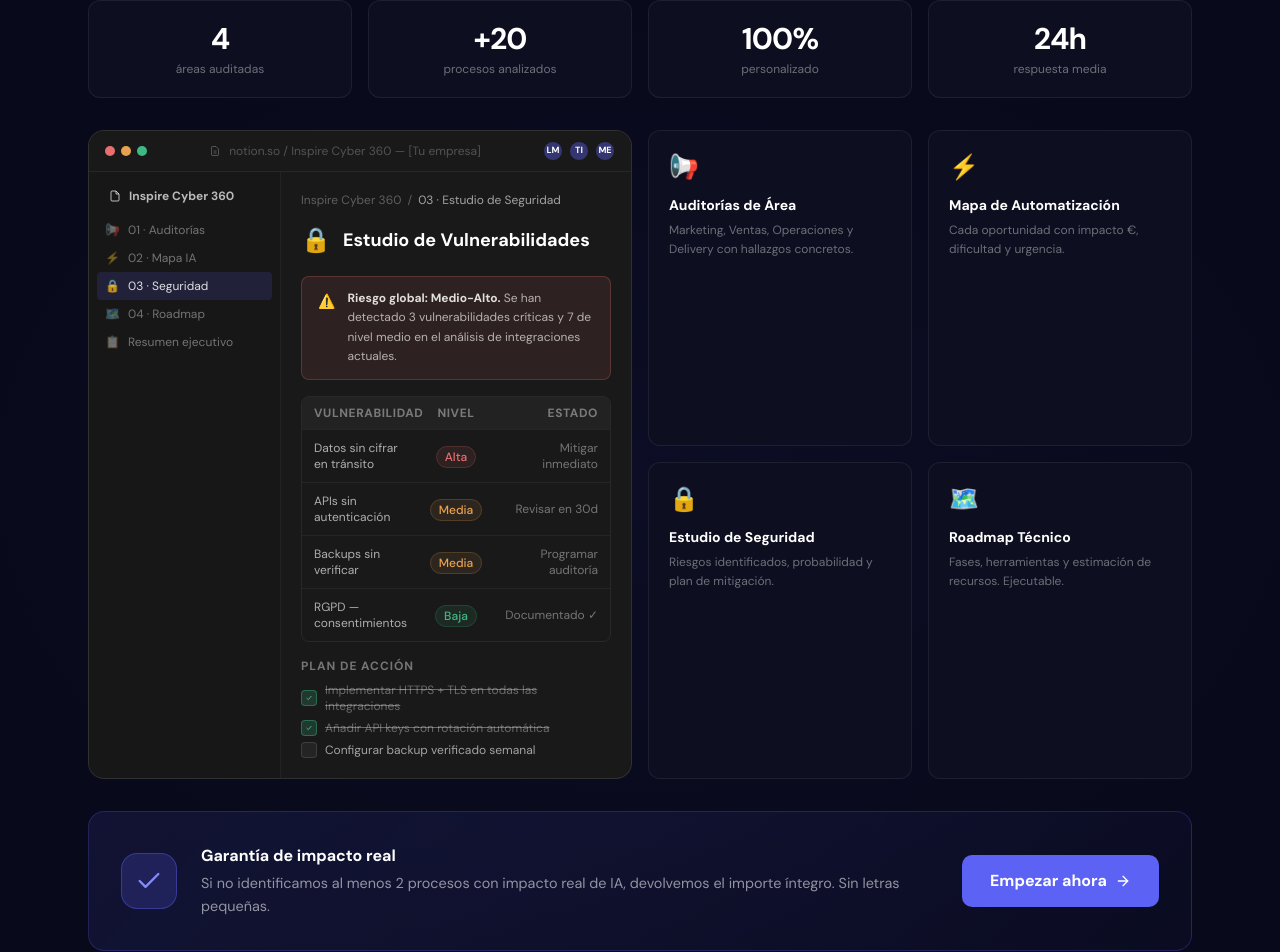
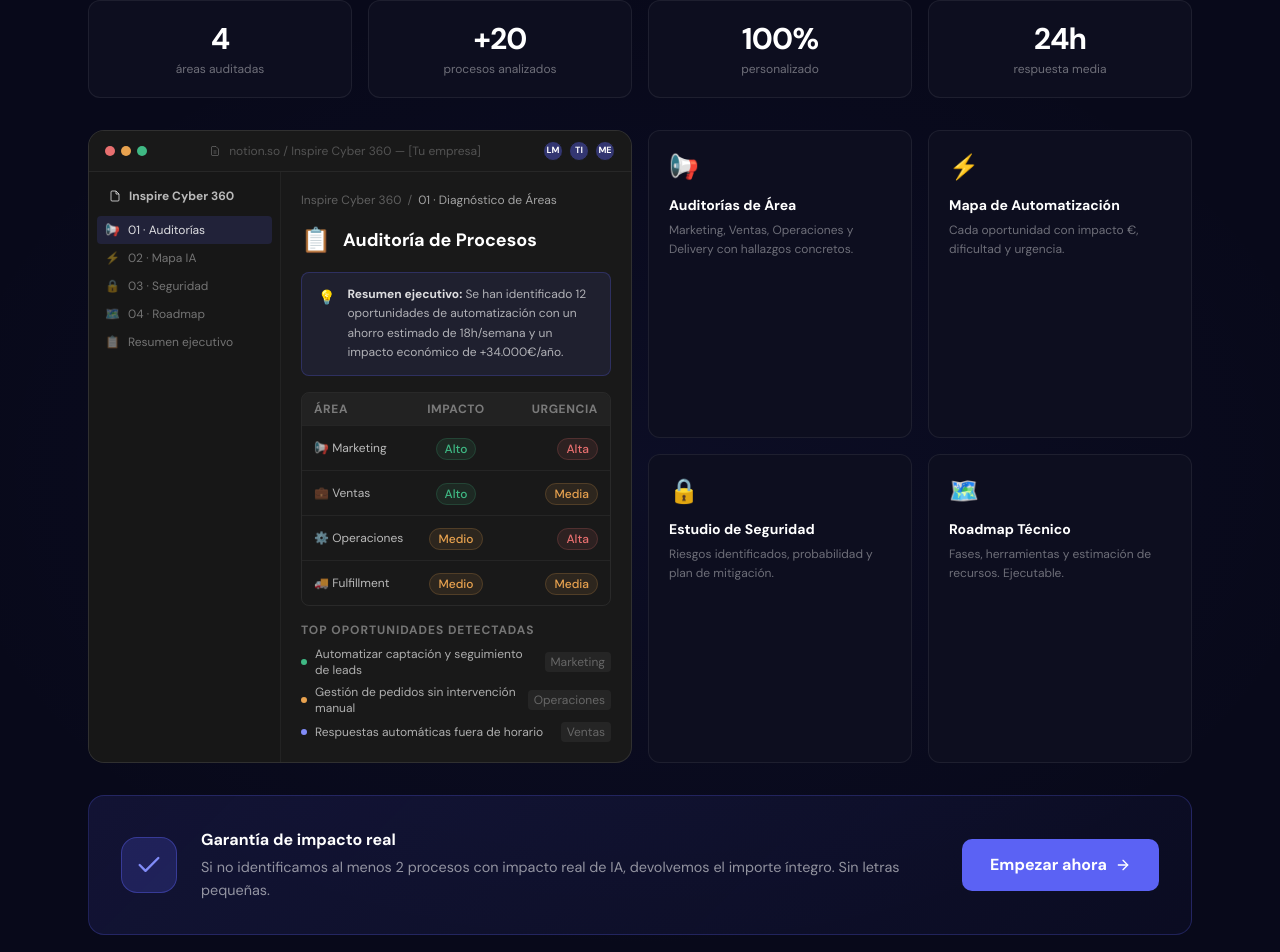
Before and after one commit to inspireai360/InspireAI, a Next.js app: page / in a window 1280 px wide. Shown: the part 4224-5176 px from the top of the page. Built offline with nearby package versions, Linux system fonts and the light colour scheme.

Commit message:
feat: Notion mockup muestra auditoría de las 4 áreas (Marketing, Ventas, Operaciones, Fulfillment)

```diff
--- a/app/page.tsx
+++ b/app/page.tsx
@@ -720,9 +720,9 @@ export default function LandingPage() {
                     </div>
                   </div>
                   {[
-                    { icon: "📢", label: "01 · Auditorías", active: false },
+                    { icon: "📢", label: "01 · Auditorías", active: true },
                     { icon: "⚡", label: "02 · Mapa IA", active: false },
-                    { icon: "🔒", label: "03 · Seguridad", active: true },
+                    { icon: "🔒", label: "03 · Seguridad", active: false },
                     { icon: "🗺️", label: "04 · Roadmap", active: false },
                     { icon: "📋", label: "Resumen ejecutivo", active: false },
                   ].map((item) => (
@@ -740,59 +740,60 @@ export default function LandingPage() {
                   <div className="flex items-center gap-1.5 text-xs mb-4" style={{ color: "rgba(255,255,255,0.3)" }}>
                     <span>Inspire Cyber 360</span>
                     <span>/</span>
-                    <span style={{ color: "rgba(255,255,255,0.6)" }}>03 · Estudio de Seguridad</span>
+                    <span style={{ color: "rgba(255,255,255,0.6)" }}>01 · Diagnóstico de Áreas</span>
                   </div>
 
                   {/* Page title */}
-                  <div className="flex items-center gap-3 mb-5">
-                    <span className="text-2xl">🔒</span>
-                    <h3 className="text-lg font-bold text-white">Estudio de Vulnerabilidades</h3>
+                  <div className="flex items-center gap-3 mb-4">
+                    <span className="text-2xl">📋</span>
+                    <h3 className="text-lg font-bold text-white">Auditoría de Procesos</h3>
                   </div>
 
                   {/* Summary callout */}
-                  <div className="rounded-lg px-4 py-3 mb-4 flex items-start gap-3" style={{ background: "rgba(232,111,111,0.1)", border: "1px solid rgba(232,111,111,0.25)" }}>
-                    <span className="text-sm flex-shrink-0 mt-0.5">⚠️</span>
+                  <div className="rounded-lg px-4 py-3 mb-4 flex items-start gap-3" style={{ background: "rgba(91,98,244,0.1)", border: "1px solid rgba(91,98,244,0.25)" }}>
+                    <span className="text-sm flex-shrink-0 mt-0.5">💡</span>
                     <p className="text-xs leading-relaxed" style={{ color: "rgba(255,255,255,0.65)" }}>
-                      <strong style={{ color: "rgba(255,255,255,0.85)" }}>Riesgo global: Medio-Alto.</strong> Se han detectado 3 vulnerabilidades críticas y 7 de nivel medio en el análisis de integraciones actuales.
+                      <strong style={{ color: "rgba(255,255,255,0.85)" }}>Resumen ejecutivo:</strong> Se han identificado 12 oportunidades de automatización con un ahorro estimado de 18h/semana y un impacto económico de +34.000€/año.
                     </p>
                   </div>
 
-                  {/* Risk table */}
+                  {/* 4 areas table */}
                   <div className="rounded-lg overflow-hidden mb-4" style={{ border: "1px solid rgba(255,255,255,0.07)" }}>
                     <div className="grid grid-cols-3 px-3 py-2 text-xs font-semibold" style={{ background: "rgba(255,255,255,0.04)", color: "rgba(255,255,255,0.4)", letterSpacing: "0.05em" }}>
-                      <span>VULNERABILIDAD</span>
-                      <span className="text-center">NIVEL</span>
-                      <span className="text-right">ESTADO</span>
+                      <span>ÁREA</span>
+                      <span className="text-center">IMPACTO</span>
+                      <span className="text-right">URGENCIA</span>
                     </div>
                     {[
-                      ["Datos sin cifrar en tránsito", "#E86F6F", "Alta", "Mitigar inmediato"],
-                      ["APIs sin autenticación", "#E8A24F", "Media", "Revisar en 30d"],
-                      ["Backups sin verificar", "#E8A24F", "Media", "Programar auditoría"],
-                      ["RGPD — consentimientos", "#3FB984", "Baja", "Documentado ✓"],
-                    ].map(([vuln, color, level, status]) => (
-                      <div key={vuln as string} className="grid grid-cols-3 px-3 py-2.5 items-center border-t" style={{ borderColor: "rgba(255,255,255,0.05)" }}>
-                        <span className="text-xs" style={{ color: "rgba(255,255,255,0.65)" }}>{vuln}</span>
+                      ["📢 Marketing", "#3FB984", "Alto", "#E86F6F", "Alta"],
+                      ["💼 Ventas", "#3FB984", "Alto", "#E8A24F", "Media"],
+                      ["⚙️ Operaciones", "#E8A24F", "Medio", "#E86F6F", "Alta"],
+                      ["🚚 Fulfillment", "#E8A24F", "Medio", "#E8A24F", "Media"],
+                    ].map(([area, ic, impact, uc, urgency]) => (
+                      <div key={area as string} className="grid grid-cols-3 px-3 py-2.5 items-center border-t" style={{ borderColor: "rgba(255,255,255,0.05)" }}>
+                        <span className="text-xs" style={{ color: "rgba(255,255,255,0.7)" }}>{area}</span>
                         <span className="text-center">
-                          <span className="text-xs px-2 py-0.5 rounded-full font-medium" style={{ background: `${color}18`, color: color as string, border: `1px solid ${color}30` }}>{level}</span>
+                          <span className="text-xs px-2 py-0.5 rounded-full font-medium" style={{ background: `${ic}18`, color: ic as string, border: `1px solid ${ic}30` }}>{impact}</span>
                         </span>
-                        <span className="text-right text-xs" style={{ color: "rgba(255,255,255,0.4)" }}>{status}</span>
+                        <span className="text-right">
+                          <span className="text-xs px-2 py-0.5 rounded-full font-medium" style={{ background: `${uc}18`, color: uc as string, border: `1px solid ${uc}30` }}>{urgency}</span>
+                        </span>
                       </div>
                     ))}
                   </div>
 
-                  {/* Next steps */}
-                  <div className="text-xs font-semibold mb-2" style={{ color: "rgba(255,255,255,0.4)", letterSpacing: "0.08em", textTransform: "uppercase" }}>Plan de acción</div>
+                  {/* Top oportunidades */}
+                  <div className="text-xs font-semibold mb-2" style={{ color: "rgba(255,255,255,0.4)", letterSpacing: "0.08em", textTransform: "uppercase" }}>Top oportunidades detectadas</div>
                   <div className="flex flex-col gap-1.5">
                     {[
-                      ["Implementar HTTPS + TLS en todas las integraciones", true],
-                      ["Añadir API keys con rotación automática", true],
-                      ["Configurar backup verificado semanal", false],
-                    ].map(([task, done]) => (
-                      <div key={task as string} className="flex items-center gap-2 text-xs" style={{ color: done ? "rgba(255,255,255,0.35)" : "rgba(255,255,255,0.6)" }}>
-                        <div className="w-4 h-4 rounded flex-shrink-0 grid place-items-center" style={{ background: done ? "rgba(63,185,132,0.2)" : "rgba(255,255,255,0.05)", border: `1px solid ${done ? "rgba(63,185,132,0.4)" : "rgba(255,255,255,0.12)"}` }}>
-                          {done && <svg width="8" height="8" viewBox="0 0 24 24" fill="none" stroke="#3FB984" strokeWidth="3"><path d="m5 12 5 5 9-11"/></svg>}
-                        </div>
-                        <span style={{ textDecoration: done ? "line-through" : "none" }}>{task}</span>
+                      ["Automatizar captación y seguimiento de leads", "Marketing", "#3FB984"],
+                      ["Gestión de pedidos sin intervención manual", "Operaciones", "#E8A24F"],
+                      ["Respuestas automáticas fuera de horario", "Ventas", "#818CF8"],
+                    ].map(([task, area, color]) => (
+                      <div key={task as string} className="flex items-center gap-2 text-xs">
+                        <div className="w-1.5 h-1.5 rounded-full flex-shrink-0" style={{ background: color as string }} />
+                        <span className="flex-1" style={{ color: "rgba(255,255,255,0.65)" }}>{task}</span>
+                        <span className="text-xs px-1.5 py-0.5 rounded" style={{ background: "rgba(255,255,255,0.05)", color: "rgba(255,255,255,0.3)" }}>{area}</span>
                       </div>
                     ))}
                   </div>
```
